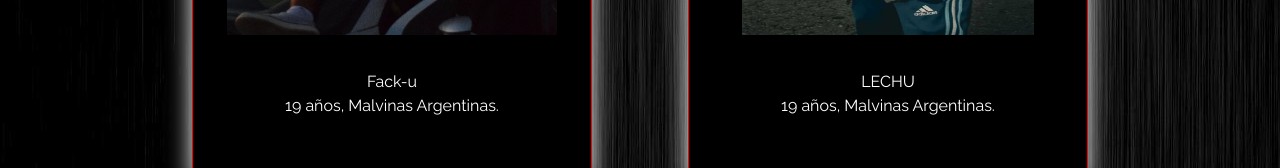
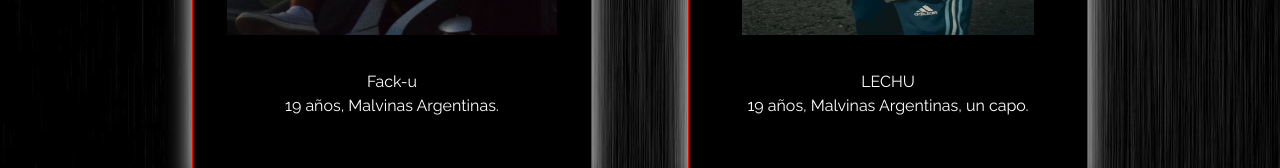
Before and after one commit to FacuIb01/BSB-page, a website: page html/quienes_somos.html in a window 1280 px wide. Shown: the part 613-781 px from the top of the page. Drawn offline with nearby package versions, Linux system fonts and the light colour scheme; a web font is replaced by a local one.

Commit message:
agregue contenido en quienes somos

```diff
--- a/html/quienes_somos.html
+++ b/html/quienes_somos.html
@@ -56,7 +56,7 @@
             </div>
             <div class="lechuDiv">
                 <img class="lechuDiv__img--tamano" src="../imagenes/lechu.jpeg" alt="Lechu">
-                <p> LECHU <br> 19 años, Malvinas Argentinas.
+                <p> LECHU <br> 19 años, Malvinas Argentinas, un capo.
                 </p>
             </div>
     </section>
```
